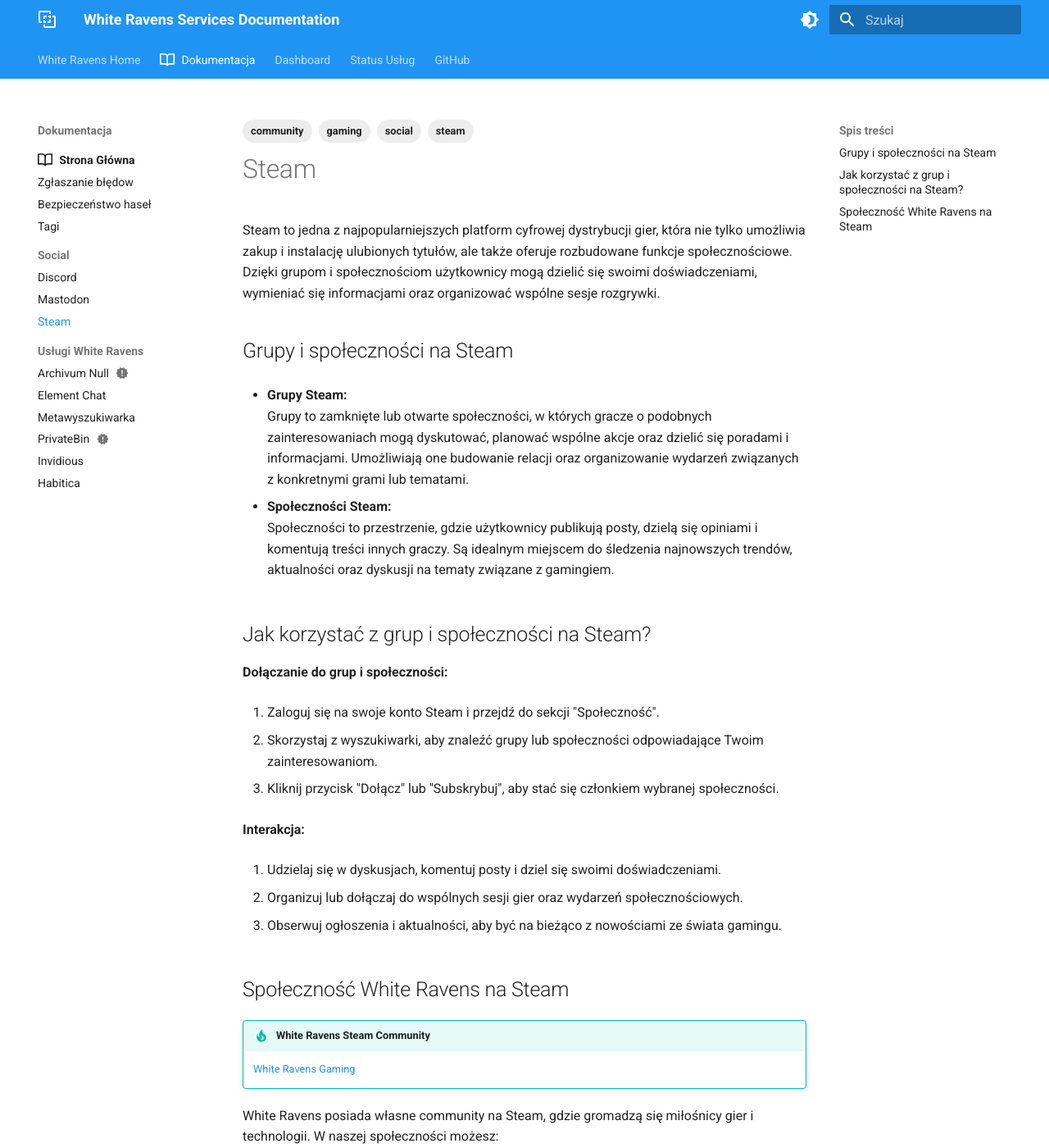
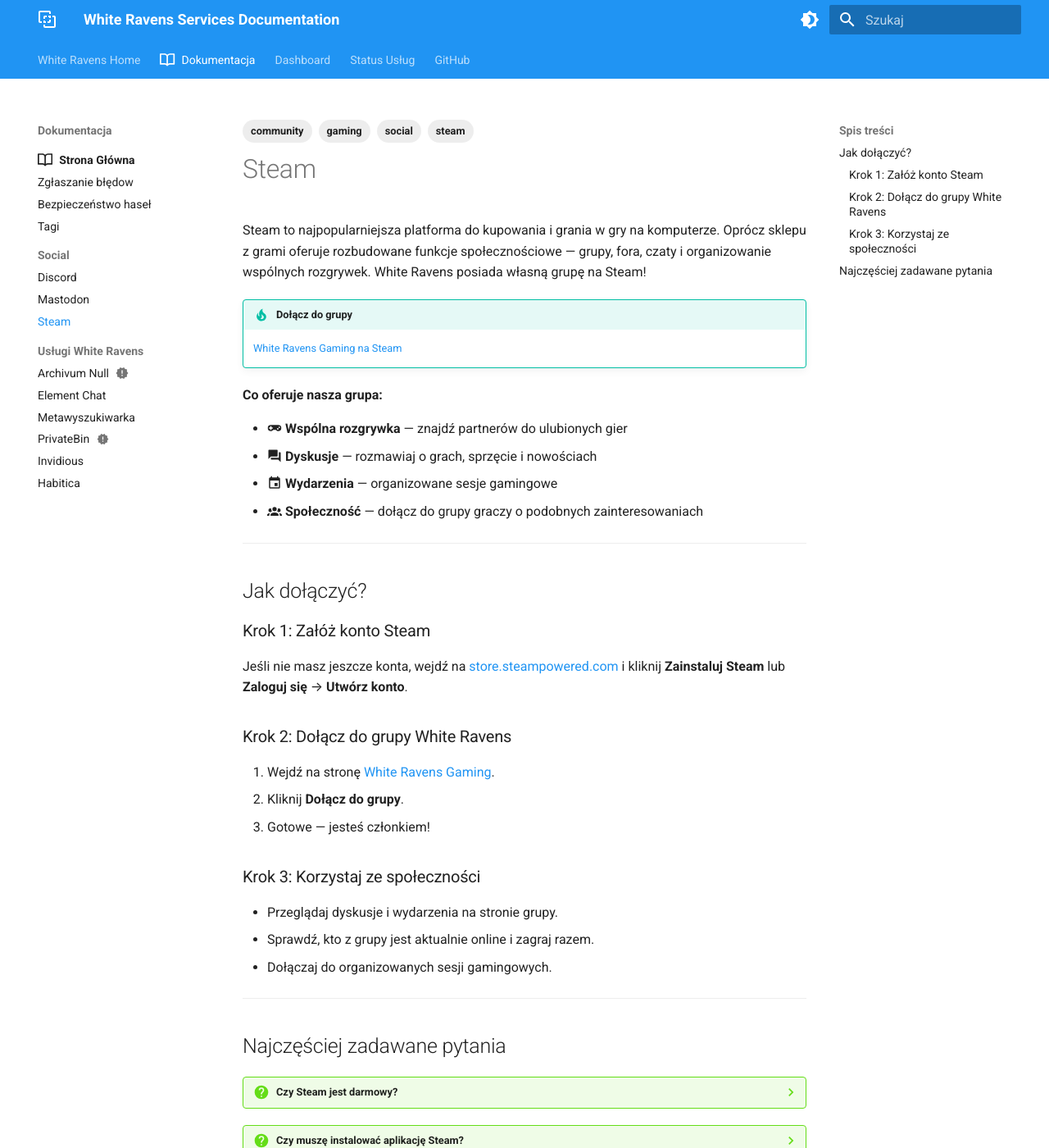
Before and after one commit to whiteravens20/wrservices.link, an MkDocs documentation site: the page built from docs/steam.md, in a window 1280 px wide and 1400 px high. Shown: the whole window at 82% size. Built offline with MkDocs 1.6.1 and Material for MkDocs 9.7.7, drawn with Linux system fonts in a browser that asks for light colours; some of the changed text lies outside the part shown.

Commit message:
revamp Steam documentation with simplified language and structure

```diff
--- a/docs/steam.md
+++ b/docs/steam.md
@@ -8,45 +8,51 @@
 
 # Steam
 
-Steam to jedna z najpopularniejszych platform cyfrowej dystrybucji gier, która nie tylko umożliwia zakup i instalację ulubionych tytułów, ale także oferuje rozbudowane funkcje społecznościowe. Dzięki grupom i społecznościom użytkownicy mogą dzielić się swoimi doświadczeniami, wymieniać się informacjami oraz organizować wspólne sesje rozgrywki.
+Steam to najpopularniejsza platforma do kupowania i grania w gry na komputerze. Oprócz sklepu z grami oferuje rozbudowane funkcje społecznościowe — grupy, fora, czaty i organizowanie wspólnych rozgrywek. White Ravens posiada własną grupę na Steam!
 
-## Grupy i społeczności na Steam
+!!! tip "Dołącz do grupy"
+    [White Ravens Gaming na Steam](https://steamcommunity.com/groups/whiteravensgaming)
 
-- **Grupy Steam:**
-  Grupy to zamknięte lub otwarte społeczności, w których gracze o podobnych zainteresowaniach mogą dyskutować, planować wspólne akcje oraz dzielić się poradami i informacjami. Umożliwiają one budowanie relacji oraz organizowanie wydarzeń związanych z konkretnymi grami lub tematami.
+**Co oferuje nasza grupa:**
 
-- **Społeczności Steam:**
-  Społeczności to przestrzenie, gdzie użytkownicy publikują posty, dzielą się opiniami i komentują treści innych graczy. Są idealnym miejscem do śledzenia najnowszych trendów, aktualności oraz dyskusji na tematy związane z gamingiem.
+- :material-controller-classic: **Wspólna rozgrywka** — znajdź partnerów do ulubionych gier
+- :material-forum: **Dyskusje** — rozmawiaj o grach, sprzęcie i nowościach
+- :material-calendar: **Wydarzenia** — organizowane sesje gamingowe
+- :material-account-group: **Społeczność** — dołącz do grupy graczy o podobnych zainteresowaniach
 
-## Jak korzystać z grup i społeczności na Steam?
+---
 
-**Dołączanie do grup i społeczności:**
+## Jak dołączyć?
 
-  1. Zaloguj się na swoje konto Steam i przejdź do sekcji "Społeczność".
+### Krok 1: Załóż konto Steam
 
-  2. Skorzystaj z wyszukiwarki, aby znaleźć grupy lub społeczności odpowiadające Twoim zainteresowaniom.
+Jeśli nie masz jeszcze konta, wejdź na [store.steampowered.com](https://store.steampowered.com/) i kliknij **Zainstaluj Steam** lub **Zaloguj się** → **Utwórz konto**.
 
-  3. Kliknij przycisk "Dołącz" lub "Subskrybuj", aby stać się członkiem wybranej społeczności.
+### Krok 2: Dołącz do grupy White Ravens
 
-**Interakcja:**
+1. Wejdź na stronę [White Ravens Gaming](https://steamcommunity.com/groups/whiteravensgaming).
+2. Kliknij **Dołącz do grupy**.
+3. Gotowe — jesteś członkiem!
 
-  1. Udzielaj się w dyskusjach, komentuj posty i dziel się swoimi doświadczeniami.
+### Krok 3: Korzystaj ze społeczności
 
-  2. Organizuj lub dołączaj do wspólnych sesji gier oraz wydarzeń społecznościowych.
+- Przeglądaj dyskusje i wydarzenia na stronie grupy.
+- Sprawdź, kto z grupy jest aktualnie online i zagraj razem.
+- Dołączaj do organizowanych sesji gamingowych.
 
-  3. Obserwuj ogłoszenia i aktualności, aby być na bieżąco z nowościami ze świata gamingu.
+---
 
-## Społeczność White Ravens na Steam
+## Najczęściej zadawane pytania
 
-!!! tip "White Ravens Steam Community"
-    [White Ravens Gaming](https://steamcommunity.com/groups/whiteravensgaming)
+??? question "Czy Steam jest darmowy?"
+    Tak, konto Steam jest darmowe. Płacisz tylko za gry, które chcesz kupić (ale jest też wiele gier free-to-play).
 
-White Ravens posiada własne community na Steam, gdzie gromadzą się miłośnicy gier i technologii. W naszej społeczności możesz:
+??? question "Czy muszę instalować aplikację Steam?"
+    Do grania — tak, potrzebujesz klienta Steam na komputerze. Ale do przeglądania grupy i dyskusji wystarczy przeglądarka.
 
-- Znaleźć partnerów do wspólnej rozgrywki.
+??? question "Jak znaleźć innych członków White Ravens w grze?"
+    Po dołączeniu do grupy Steam zobaczysz listę członków. Możesz też sprawdzić, kto jest online i wysłać zaproszenie do gry.
 
-- Wymieniać się opiniami oraz poradami dotyczącymi najnowszych tytułów.
+---
 
-- Otrzymać wsparcie i informacje na temat gier oraz innych serwisów WR.
-
-Dołącz do społeczności White Ravens na Steam i stań się częścią aktywnej grupy graczy, którzy dzielą się pasją do gier i technologii!
+Dołącz do White Ravens Gaming na Steam i graj razem z nami!
```
